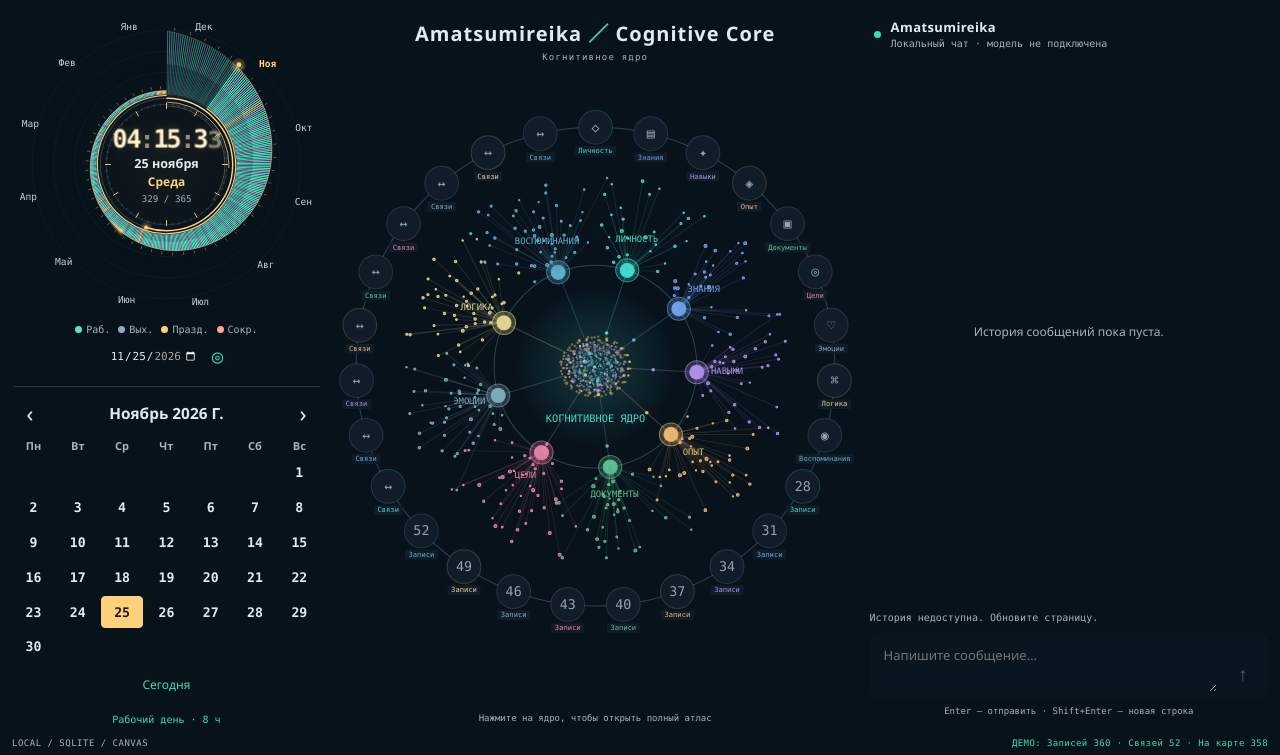
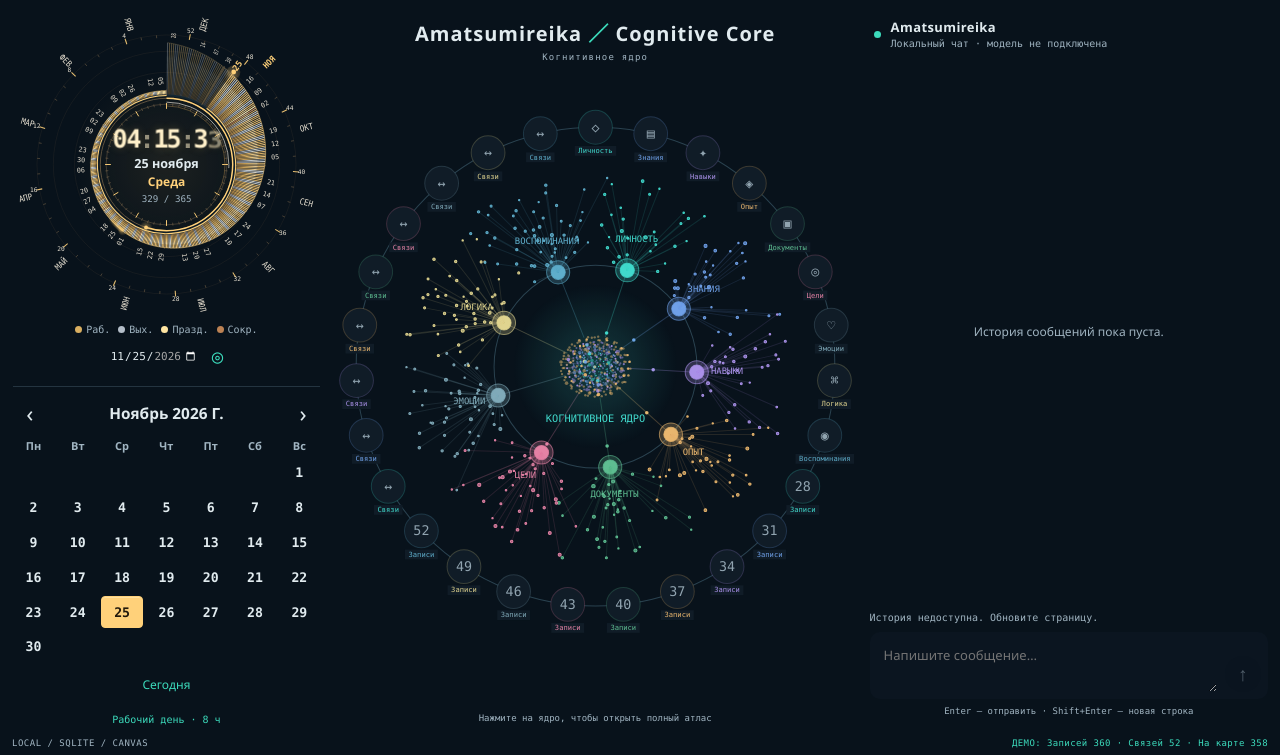
Before and after one commit to Aspksa/Amatsumireika, a website with bundled scripts: page index.html in a window 1280 px wide. Shown: the part 45-800 px from the top of the page. Built offline with nearby package versions, Linux system fonts and the light colour scheme; files whose address does not match are found by name.

Commit message:
Imperial chronograph: metallic rays, radial labels and ISO week scale

```diff
--- a/src/app.ts
+++ b/src/app.ts
@@ -280,8 +280,8 @@ const productionRules:Record<number,ProductionRule>={
  2027:{rest:["02-22","05-03","05-10","06-14","11-05","12-31"],short:["02-20","04-30","06-11","11-03"]}
 };
 const officialHolidays=new Set(["01-01","01-02","01-03","01-04","01-05","01-06","01-07","01-08","02-23","03-08","05-01","05-09","06-12","11-04"]);
-const dayColors:Record<DayType,string>={work:"#57e4c8",weekend:"#91a7cf",holiday:"#ffd17a",short:"#ffa48f",transfer:"#91a7cf"};
-const paperDayColors:Record<DayType,string>={work:"#187662",weekend:"#49658a",holiday:"#8e5f13",short:"#a74435",transfer:"#49658a"};
+const dayColors:Record<DayType,string>={work:"#d9af61",weekend:"#b4bec9",holiday:"#ffe5a2",short:"#bc8254",transfer:"#b4bec9"};
+const paperDayColors:Record<DayType,string>={work:"#956510",weekend:"#586779",holiday:"#78500a",short:"#955039",transfer:"#586779"};
 function dayPaint(type:DayType){return (paper()?paperDayColors:dayColors)[type]}
 const dayNames:Record<DayType,string>={work:"Рабочий день · 8 ч",weekend:"Выходной",holiday:"Праздник",short:"Сокращённый день · 7 ч",transfer:"Перенесённый выходной"};
 const monthNames=["Янв","Фев","Мар","Апр","Май","Июн","Июл","Авг","Сен","Окт","Ноя","Дек"];
@@ -375,7 +375,7 @@ function cinemaYearTransition(c:CanvasRenderingContext2D,now:number,power:number
 function cinemaWave(c:CanvasRenderingContext2D,now:number,at:number,duration:number,col:string,from:number,to:number,power:number){const t=(now-at)/duration;if(t<0||t>=1)return;cinemaRing(c,from+(to-from)*eased(t),0,tau,col,1.1+2*(1-t),Math.sin(Math.PI*t)*power)}
 function cinemaDraw(c:CanvasRenderingContext2D,now:number,d:Date,dt:number,budget:ReturnType<typeof cinemaBudget>){
  const sec=d.getSeconds()+d.getMilliseconds()/1000,min=d.getMinutes()+sec/60,hr=d.getHours()%12+min/60;
- const gold=paper()?"#80550f":"#ffd17a",light=paper()?"#49658a":"#fff0c8",muted=paper()?"#a58d62":"#a9854b";
+ const gold=paper()?"#80550f":"#ffd17a",light=paper()?"#586779":"#f5eee1",muted=paper()?"#a58d62":"#a9854b";
  const a=-Math.PI/2+tau*sec/60;
  cinemaRing(c,69,-Math.PI/2,a,gold,1.5);
  cinemaRing(c,65,-Math.PI/2,-Math.PI/2+tau*min/60,light,.8,.85);
@@ -435,40 +435,74 @@ function cinemaSettings(){
 }
 function viewDates(y:number){const all=yearDates(y);return detailMonth===null?all:all.filter(d=>d.getMonth()===detailMonth)}
 function elapsedProduction(year:number,now:Date){const dates=yearDates(year),total=productionStats(dates);if(!total)return null;const past=dates.filter(d=>dayKey(d)<dayKey(now)),done=past.length?productionStats(past):{work:0,h40:0};return done?{remaining:total.work-done.work,doneHours:done.h40}:null}
-function rayLength(i:number,n:number){return 4+62*Math.pow((i+1)/n,2.35)}
+function rayLength(i:number,n:number){return 4+50*Math.pow((i+1)/n,2.35)}
 function eased(t:number){t=Math.max(0,Math.min(1,t));return t*t*(3-2*t)}
 function mixHex(a:string,b:string,t:number){const x=parseInt(a.slice(1),16),y=parseInt(b.slice(1),16);return "#"+[16,8,0].map(k=>Math.round(((x>>k)&255)*(1-t)+((y>>k)&255)*t).toString(16).padStart(2,"0")).join("")}
 function animateBirth(now:Date){birthAt=performance.now();birthKey=dayKey(now);if(!cinemaMotion()||calendarAnim||!cinemaOnscreen())return;calendarAnim=true;const tick=()=>{drawYear(new Date());if(performance.now()-birthAt<1400&&cinemaMotion()&&cinemaOnscreen())requestAnimationFrame(tick);else calendarAnim=false};requestAnimationFrame(tick)}
 const wheel=$<HTMLCanvasElement>("year-wheel"),wheelCtx=wheel.getContext("2d")!;
 function displayedYear(now:Date){return autoYear?now.getFullYear():calendarYear}
 function elapsedDays(year:number,now:Date){const key=dayKey(now);return yearDates(year).filter(d=>dayKey(d)<=key).length}
+// ISO week numbers, calculated in UTC from local calendar fields to avoid DST drift.
+function isoWeek(d:Date){const t=new Date(Date.UTC(d.getFullYear(),d.getMonth(),d.getDate()));t.setUTCDate(t.getUTCDate()+4-(t.getUTCDay()||7));const start=Date.UTC(t.getUTCFullYear(),0,1);return Math.ceil(((t.getTime()-start)/86400000+1)/7)}
+function radialLabel(c:CanvasRenderingContext2D,label:string,a:number,r:number,color:string,font:string,width:number){
+ const p=timePoint(a,r),flip=Math.cos(a)<0;
+ c.save();c.translate(p.x,p.y);c.rotate(a+(flip?Math.PI:0));c.textAlign=flip?"right":"left";c.textBaseline="middle";c.fillStyle=color;c.font=font;c.fillText(label,0,0,width);c.restore();
+}
+function metalRay(c:CanvasRenderingContext2D,p:Point,q:Point,col:string,dark:boolean,passed:boolean,width:number){
+ const grad=c.createLinearGradient(p.x,p.y,q.x,q.y);
+ grad.addColorStop(0,mixHex(col,dark?"#4c321b":"#a39480",.45));
+ grad.addColorStop(.36,col);
+ grad.addColorStop(.70,mixHex(col,dark?"#fff3d1":"#f0d7a1",.48));
+ grad.addColorStop(.78,col);
+ grad.addColorStop(1,mixHex(col,dark?"#fff3d1":"#78500a",.25));
+ c.globalAlpha=passed?1:.35;c.strokeStyle=grad;c.lineWidth=width;c.beginPath();c.moveTo(p.x,p.y);c.lineTo(q.x,q.y);c.stroke();c.globalAlpha=1;
+}
+function animateMonthSwitch(){
+ const root=$("left");root.classList.remove("chrono-month-transition");
+ if(!cinemaMotion()||!cinemaOnscreen())return;
+ void root.offsetWidth;root.classList.add("chrono-month-transition");
+}
 function drawYear(now=new Date()){
  const y=displayedYear(now),days=viewDates(y),today=dayKey(timeReference(now)),selected=daySelected;const elapsed=performance.now()-birthAt,birth=cinemaMotion()&&elapsed>=0&&elapsed<1400;
  const box=wheel.getBoundingClientRect();const side=Math.max(1,Math.min(box.width,box.height));if(side<=1)return;
  const size=Math.max(1,Math.round(side*Math.min(devicePixelRatio||1,2)));if(wheel.width!==size)wheel.width=size;if(wheel.height!==size)wheel.height=size;
  const c=wheelCtx;c.setTransform(size/320,0,0,size/320,0,0);c.clearRect(0,0,320,320);
  const center=160,inner=spiralInner,step=tau/days.length;
- const dark=!paper(),base=dark?"#415b6a":"#9ca9aa",ink=dark?"#c2d0d9":"#344955",gold=dark?"#ffd17a":"#80550f";
+ const dark=!paper(),base=dark?"#79664b":"#9b8a70",ink=dark?"#e8e1d2":"#3e362b",gold=dark?"#ffd17a":"#80550f";
  const point=(angle:number,r:number)=>({x:center+Math.cos(angle)*r,y:center+Math.sin(angle)*r});
  function stroke(a:number,b:number,r:number,color:string,w:number){c.beginPath();c.arc(center,center,r,a,b);c.strokeStyle=color;c.lineWidth=w;c.stroke()}
  const ends:Point[]=[];
  stroke(0,tau,inner-4,base,.8);stroke(0,tau,inner-10,base,.5);
- for(const radius of [96,118,140]){c.globalAlpha=.26;stroke(0,tau,radius,base,.5)}c.globalAlpha=1;
+ for(const radius of [96,118,135]){c.globalAlpha=.26;stroke(0,tau,radius,base,.5)}c.globalAlpha=1;
  stroke(0,tau,inner-1,dark?"#142631":"#e4e0d6",2.3);
  for(let i=0;i<60;i++){const angle=-Math.PI/2+i*tau/60,p=point(angle,inner-9),q=point(angle,inner-(i%5===0?15:12));c.beginPath();c.moveTo(p.x,p.y);c.lineTo(q.x,q.y);c.strokeStyle=i%5===0?gold:base;c.lineWidth=i%5===0?1:.6;c.stroke()}
  for(let i=0;i<days.length;i++){
   const d=days[i],key=dayKey(d),type=productionDay(d),angle=spiralAngle(i,days.length),passed=key<=today;
   // Ray height grows with the ordinal day; a new ray is filled at local midnight.
-  const length=rayLength(i,days.length)*(birth&&key===birthKey?eased(elapsed/800):1),tip=inner+length,p=point(angle,inner),q=point(angle,tip);const col=type?dayPaint(type):base;ends.push(q);const prevType=i>0?productionDay(days[i-1]):type;const blended=mixHex(col,prevType?dayPaint(prevType):col,.12);
-  c.globalAlpha=passed?1:.36;c.strokeStyle=mixHex(col,base,.08);c.lineWidth=detailMonth===null?1.05:4.2;c.beginPath();c.moveTo(p.x,p.y);c.lineTo(q.x,q.y);c.stroke();
-  const mid=point(angle,inner+length*.48);c.strokeStyle=mixHex(blended,gold,.05);c.lineWidth=detailMonth===null?.78:3.2;c.beginPath();c.moveTo(mid.x,mid.y);c.lineTo(q.x,q.y);c.stroke();c.globalAlpha=1;
-  if(d.getDay()===1&&detailMonth===null){const p1=point(angle,tip+2),p2=point(angle,tip+5);cinemaLine(c,p1,p2,gold,.65,.65)}
-  if(timeDayCounts.has(key)){const z=point(angle,tip+5);c.fillStyle="#bfa0e8";c.beginPath();c.arc(z.x,z.y,Math.min(2.5,.8+Math.log2(1+(timeDayCounts.get(key)??0))*.25),0,tau);c.fill()}
+  const length=rayLength(i,days.length)*(birth&&key===birthKey?Math.max(.02,eased(elapsed/800)):1),tip=inner+length,p=point(angle,inner),q=point(angle,tip);const col=type?dayPaint(type):base;ends.push(q);
+  metalRay(c,p,q,col,dark,passed,detailMonth===null?1.08:4.4);
+  if(detailMonth===null&&d.getDay()===1){
+   const week=isoWeek(d),major=week===1||week%4===0;
+   cinemaLine(c,point(angle,132),point(angle,major?138:135),major?gold:base,major?1.1:.65,.9);
+   if(major){const w=point(angle,141);c.font="6.5px "+mono;c.fillStyle=ink;c.textAlign="center";c.textBaseline="middle";c.fillText(String(week),w.x,w.y)}
+   if(!major&&key!==selected&&key!==today)radialLabel(c,String(d.getDate()).padStart(2,"0"),angle,tip+6,ink,"7px "+mono,Math.max(5,129-tip-6));
+  }
+  if(timeDayCounts.has(key)){const z=point(angle,tip+3);c.fillStyle=dark?"#e9e1d5":"#6c6354";c.beginPath();c.arc(z.x,z.y,Math.min(2.5,.8+Math.log2(1+(timeDayCounts.get(key)??0))*.25),0,tau);c.fill()}
   if(key===today||key===selected){const k=point(angle,tip+3);if(key===today){c.globalAlpha=.13;c.fillStyle=gold;c.beginPath();c.arc(k.x,k.y,7,0,tau);c.fill();c.globalAlpha=1;stroke(angle-step*.65,angle+step*.65,tip+3,gold,1.7)}c.beginPath();c.arc(k.x,k.y,key===today?2.5:1.6,0,tau);c.fillStyle=key===today?gold:ink;c.fill()}
   if(detailMonth===null&&d.getDate()===1){const p1=point(angle+step/2,inner-1),p2=point(angle+step/2,tip+1);c.strokeStyle=base;c.lineWidth=.7;c.beginPath();c.moveTo(p1.x,p1.y);c.lineTo(p2.x,p2.y);c.stroke()}
  }
  for(let i=1;i<ends.length;i++)cinemaLine(c,ends[i-1],ends[i],gold,.7,dayKey(days[i])<=today?.75:.26);
- if(detailMonth===null){for(let m=0;m<12;m++){const first=days.findIndex(d=>d.getMonth()===m),n=new Date(y,m+1,0).getDate(),angle=-Math.PI/2-(first+n/2)*step,p=point(angle,148);const current=now.getFullYear()===y&&now.getMonth()===m;c.font=(current?"bold ":"")+"10px "+mono;c.textAlign="center";c.textBaseline="middle";c.fillStyle=current?gold:ink;c.fillText(monthNames[m],p.x,p.y)}}else{for(let i=0;i<days.length;i++){const a=spiralAngle(i,days.length),p=point(a,149);c.font="9px "+mono;c.textAlign="center";c.textBaseline="middle";c.fillStyle=dayKey(days[i])===today?gold:ink;c.fillText(String(i+1),p.x,p.y)}}
+ if(detailMonth===null){
+  for(let m=0;m<12;m++){
+   const first=days.findIndex(d=>d.getMonth()===m),n=new Date(y,m+1,0).getDate(),a=-Math.PI/2-(first+n/2)*step,current=now.getFullYear()===y&&now.getMonth()===m;
+   // Radial month captions occupy their own outer track; their anchors are separate from week marks.
+   radialLabel(c,monthNames[m].toUpperCase(),a,144,current?gold:ink,(current?"bold ":"")+"9px "+mono,14);
+  }
+  const idx=days.findIndex(d=>dayKey(d)===selected);
+  if(idx>=0){const d=days[idx],a=spiralAngle(idx,days.length),tip=inner+rayLength(idx,days.length);radialLabel(c,String(d.getDate()).padStart(2,"0"),a,tip+5,gold,"bold 9px "+mono,Math.max(5,132-tip-5))}
+ }else{
+  for(let i=0;i<days.length;i++){const a=spiralAngle(i,days.length),tip=inner+rayLength(i,days.length),key=dayKey(days[i]);radialLabel(c,String(i+1).padStart(2,"0"),a,tip+5,key===today||key===selected?gold:ink,(key===today||key===selected?"bold ":"")+"10px "+mono,Math.min(20,155-tip-5))}
+ }
  const progress=days.filter(d=>dayKey(d)<=today).length/days.length;stroke(-Math.PI/2-progress*tau,-Math.PI/2,inner-1,gold,1.1);if(birth&&days.some(d=>dayKey(d)===birthKey)){c.globalAlpha=(1-elapsed/1400)*.55;stroke(0,tau,inner+72*eased(elapsed/1400),gold,1.6);c.globalAlpha=1}
 }
 // Monday-first month layout. Always six weeks, with empty leading/trailing slots.
@@ -479,7 +513,7 @@ function monthCells(year:number,m:number):(Date|null)[]{
 function selectMonthDate(d:Date,now=new Date()){
  if(d.getFullYear()<2026||d.getFullYear()>2100)return;
  playbackRunning=false;playbackSerial++;historyDate=null;calendarYear=d.getFullYear();autoYear=calendarYear===now.getFullYear();
- if(detailMonth!==null)detailMonth=d.getMonth();daySelected=dayKey(d);renderCalendar(now);
+ if(detailMonth!==null)detailMonth=d.getMonth();const changed=month.getMonth()!==d.getMonth()||month.getFullYear()!==d.getFullYear();daySelected=dayKey(d);renderCalendar(now);if(changed)animateMonthSwitch();
 }
 function moveMonth(offset:number,now=new Date()){
  const d=new Date(month.getFullYear(),month.getMonth()+offset,1,12);
@@ -524,8 +558,8 @@ function renderCalendar(now=new Date()){
 function chooseCalendarYear(year:number|null,now=new Date()){const prior=displayedYear(now);if(prior!==(year??now.getFullYear())){cinemaYearAt=performance.now();cinemaPreviousYear=prior;wakeCinema()}historyDate=null;detailMonth=null;autoYear=year===null;calendarYear=year??now.getFullYear();daySelected=calendarYear===now.getFullYear()?dayKey(now):dayKey(new Date(calendarYear,0,1,12));renderCalendar(now)}
 $("today").onclick=()=>chooseCalendarYear(null);
 $<HTMLInputElement>("selected-date").onchange=e=>{const value=(e.target as HTMLInputElement).value;if(!/^\d{4}-\d{2}-\d{2}$/.test(value))return;const d=new Date(value+"T12:00:00");if(dayKey(d)!==value||d.getFullYear()!==displayedYear(new Date()))return;calendarYear=d.getFullYear();autoYear=calendarYear===new Date().getFullYear();detailMonth=null;daySelected=value;renderCalendar()};
-function openCalendarMonth(m:number,now=new Date()){if(m<0||m>11)return;cinemaRevealAt=performance.now();wakeCinema();detailMonth=m;const y=displayedYear(now);if(daySelected.slice(0,7)!==dayKey(new Date(y,m,1)).slice(0,7))daySelected=dayKey(new Date(y,m,1,12));renderCalendar(now)}
-function closeCalendarMonth(now=new Date()){cinemaRevealAt=performance.now();wakeCinema();detailMonth=null;renderCalendar(now)}
+function openCalendarMonth(m:number,now=new Date()){if(m<0||m>11)return;cinemaRevealAt=performance.now();wakeCinema();detailMonth=m;const y=displayedYear(now);if(daySelected.slice(0,7)!==dayKey(new Date(y,m,1)).slice(0,7))daySelected=dayKey(new Date(y,m,1,12));renderCalendar(now);animateMonthSwitch()}
+function closeCalendarMonth(now=new Date()){cinemaRevealAt=performance.now();wakeCinema();detailMonth=null;renderCalendar(now);animateMonthSwitch()}
 $("chrono-back").onclick=()=>closeCalendarMonth();
 $("prod-month").onclick=()=>openCalendarMonth(month.getMonth());
 wheel.addEventListener("pointerup",e=>{const rect=wheel.getBoundingClientRect();if(!rect.width||!rect.height)return;const x=(e.clientX-rect.left)/rect.width*320-160,y=(e.clientY-rect.top)/rect.height*320-160,r=Math.hypot(x,y);if(r<spiralInner-2||r>160)return;const days=viewDates(displayedYear(new Date())),d=days[spiralIndex(x,y,days.length)];if(detailMonth===null&&r>=142){openCalendarMonth(d.getMonth());return}daySelected=dayKey(d);renderCalendar()});
--- a/style.css
+++ b/style.css
@@ -275,3 +275,13 @@ main:not(.expanded) #left{justify-content:flex-start;align-items:stretch;padding
 #month-today{display:block;margin:6px auto 0;background:transparent;border:0;color:var(--accent);font-size:12px}
 :root.paper .month-day.is-today{color:#80550f;border-color:#80550f}
 :root.paper .month-day.is-selected{background:#80550f;color:#fff6e5;border-color:#80550f}
+
+/* Imperial time — warm metal on obsidian, semantic gold and platinum. */
+#left .chrono-wheel{background:radial-gradient(circle at 50% 50%,#b18d4420 0,transparent 44%)}
+.chrono-legend .work{--day-color:#d9af61}.chrono-legend .weekend{--day-color:#b4bec9}.chrono-legend .holiday{--day-color:#ffe5a2}.chrono-legend .short{--day-color:#bc8254}
+:root.paper .chrono-legend .work{--day-color:#956510}:root.paper .chrono-legend .weekend{--day-color:#586779}:root.paper .chrono-legend .holiday{--day-color:#78500a}:root.paper .chrono-legend .short{--day-color:#955039}
+#left .month-day.is-selected{box-shadow:inset 0 1px 0 #fff1ca70}
+#left.chrono-month-transition #year-wheel,#left.chrono-month-transition #time-overlay,#left.chrono-month-transition #month-grid{animation:chronoMonthReveal .32s ease-out both}
+@keyframes chronoMonthReveal{from{opacity:.24}to{opacity:1}}
+#left[data-cinema="off"] #year-wheel,#left[data-cinema="off"] #time-overlay,#left[data-cinema="off"] #month-grid{animation:none}
+@media(prefers-reduced-motion:reduce){#left.chrono-month-transition #year-wheel,#left.chrono-month-transition #time-overlay,#left.chrono-month-transition #month-grid{animation:none}}
```
Also changed, not shown: tests/atlas_runtime.cjs (+4 -1 lines), tests/chronograph_browser.cjs (+5 -0 lines), README.md.
